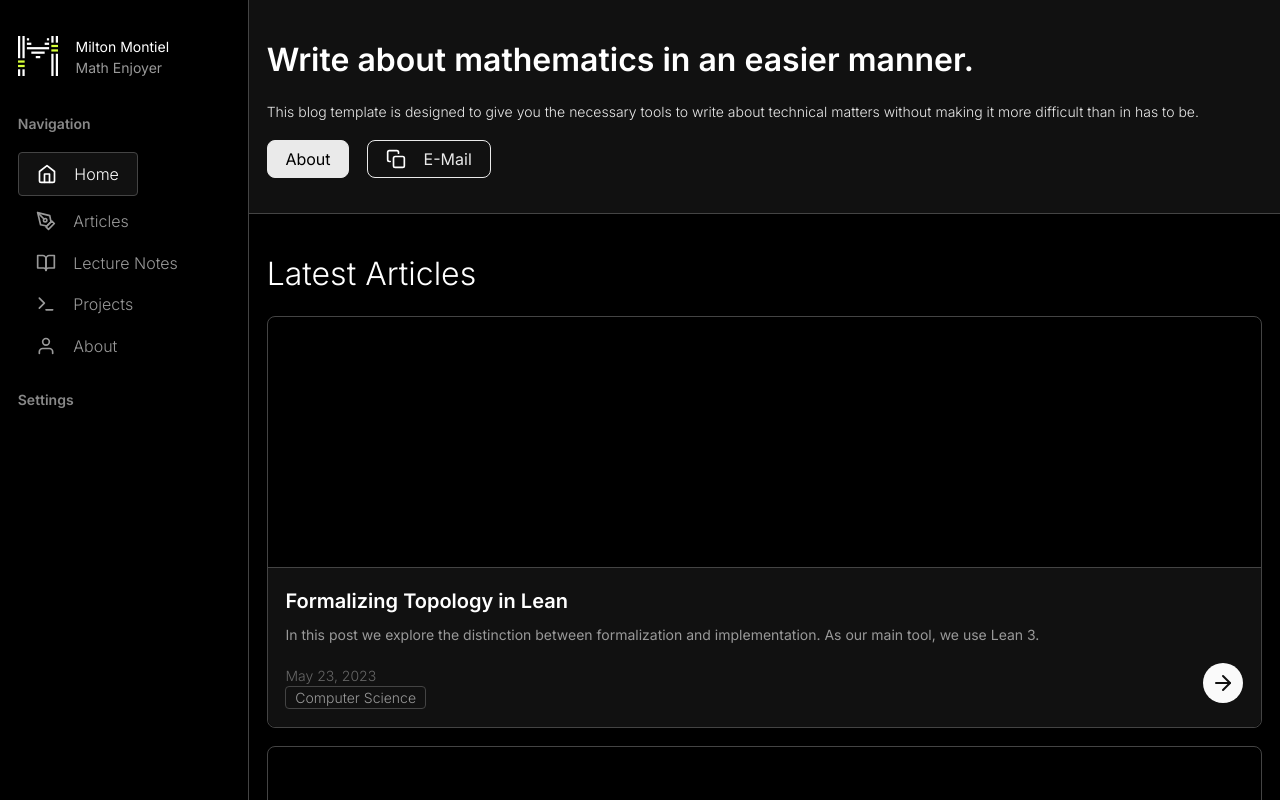
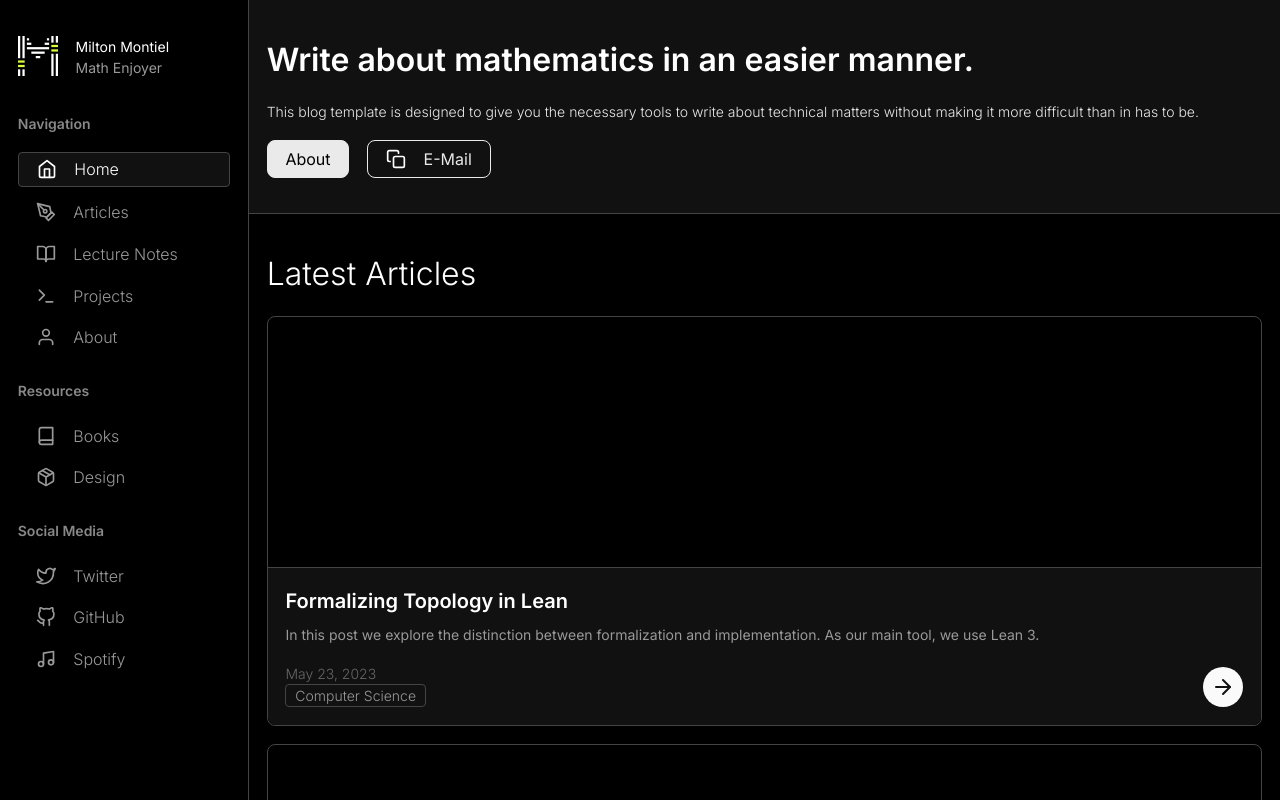
Before and after one commit to MiltMont/Functorial, a Next.js app: page / in a window 1280 px wide. Shown: the top 800 px of the page. Built offline with nearby package versions, Linux system fonts and the light colour scheme.

Commit message:
Stopped nesting <a> and <button>

```diff
--- a/components/ArticleCard/index.tsx
+++ b/components/ArticleCard/index.tsx
@@ -40,9 +40,8 @@ const ArticleCard: FC<Props> = ({ title, summary, date, slug, tag }) => {
             <Card.Date>{date}</Card.Date>
             <Badge content={tag} />
           </Flex>
-          <Link href={`articles/${slug}`}>
-            <Icon icon="round-button" button />
-          </Link>
+
+          <Icon icon="round-button" href={`articles/${slug}`} />
         </Flex>
       </Box>
     </Card.Container>
--- a/components/Button/css.ts
+++ b/components/Button/css.ts
@@ -121,6 +121,8 @@ const Style = styled.button<Props>`
   &:hover {
     ${(props) => variants[props.variant][props.fill].hover}
   }
+
+  cursor: pointer;
 `;
 
 export default Style;
--- a/components/Button/index.tsx
+++ b/components/Button/index.tsx
@@ -1,4 +1,4 @@
-import { FC } from "react";
+import { Component, FC } from "react";
 import Style from "./css";
 import Link from "next/link";
 import { MouseEventHandler } from "react";
@@ -22,8 +22,8 @@ const Button: FC<Props> = ({
 }) => {
   if (href) {
     return (
-      <Link href={href} style={{ textDecoration: "none" }}>
-        <Style fill={fill} variant={variant} width={width}>
+      <Link href={href} style={{ textDecoration: "none" }} legacyBehavior>
+        <Style fill={fill} variant={variant} width={width} as={"a"}>
           {children}
         </Style>
       </Link>
--- a/components/LectureCard/index.tsx
+++ b/components/LectureCard/index.tsx
@@ -35,9 +35,8 @@ const LectureCard: FC<Props> = ({ title, slug, image, docType }) => {
               <Badge content={type} variant="warning" key={i} />
             ))}
           </Flex>
-          <Link href={`lectures/${slug}`}>
-            <Icon icon="round-button" button />
-          </Link>
+
+          <Icon icon="round-button" href={`lectures/${slug}`} />
         </Flex>
       </Box>
     </Style.Container>
--- a/components/MobileNav/MobileNav.tsx
+++ b/components/MobileNav/index.tsx
@@ -139,21 +139,6 @@ const MobileNav: FC = () => {
               </Link>
             ))}
             <Spacer />
-            <Style.Section>Social Media</Style.Section>
-            {Global.socialMedia.map((item) => (
-              <Link
-                href={item.url}
-                style={{ textDecoration: "none" }}
-                key={item.label}
-              >
-                <Style.Item state="inactive">
-                  <Icon icon={item.icon} color={theme.colors.accent6} button />
-
-                  {item.label}
-                </Style.Item>
-              </Link>
-            ))}
-            <Spacer />
             <Style.Section>Resources</Style.Section>
             {Global.resources.map((item) => (
               <Link
@@ -179,6 +164,21 @@ const MobileNav: FC = () => {
                 </AlertDialog.Action>
               </Link>
             ))}
+            <Spacer />
+            <Style.Section>Social Media</Style.Section>
+            {Global.socialMedia.map((item) => (
+              <Link
+                href={item.url}
+                style={{ textDecoration: "none" }}
+                key={item.label}
+              >
+                <Style.Item state="inactive">
+                  <Icon icon={item.icon} color={theme.colors.accent6} button />
+
+                  {item.label}
+                </Style.Item>
+              </Link>
+            ))}
           </Style.Container>
         </AlertDialog.Content>
       </AlertDialog.Portal>
--- a/components/SideBard/index.tsx
+++ b/components/SideBard/index.tsx
@@ -23,18 +23,11 @@ const variant = {
     color: theme.colors.foreground,
     backgroundColor: theme.colors.accent1,
     border: `1px solid ${theme.colors.accent3}`,
-    paddingTop: base(1 / 2),
-    paddingBottom: base(1 / 2),
-    padding: theme.space[2],
-    width: "100%",
   },
   inactive: {
     color: theme.colors.accent6,
     backgroundColor: "none",
     border: "none",
-    paddingTop: base(1 / 4),
-    paddingBottom: base(1 / 4),
-    width: "100%",
   },
 };
 
@@ -73,8 +66,8 @@ const S = {
     border-radius: ${theme.borderRadius[1]};
     padding-left: ${theme.space[1]};
     padding-right: ${theme.space[1]};
-    padding-top: ${(props) => variant[props.state].paddingTop};
-    padding-bottom: ${(props) => variant[props.state].paddingBottom};
+    padding-top: ${base(1 / 4)};
+    padding-bottom: ${base(1 / 4)};
     margin-bottom: ${base(1 / 2)};
 
     width: 100%;
@@ -82,7 +75,6 @@ const S = {
     background-color: ${(props) => variant[props.state].backgroundColor};
     border: ${(props) => variant[props.state].border};
     color: ${(props) => variant[props.state].color};
-    width: ${(props) => variant[props.state].width};
   `,
 };
 
@@ -104,10 +96,8 @@ const SideBar: FC = () => {
         </Box>
       </Flex>
       <Spacer size={2} />
-      <Flex
-        style={{ paddingLeft: theme.space[1] }}
-        direction="column"
-        alignItems="start"
+      <Box
+        style={{ paddingLeft: theme.space[1], paddingRight: theme.space[1] }}
       >
         <S.Section>Navigation</S.Section>
         {Global.navigation.map((item) => (
@@ -124,15 +114,55 @@ const SideBar: FC = () => {
                     ? theme.colors.foreground
                     : theme.colors.accent6
                 }
-                button
+                size={20}
               />
               {item.label}
             </S.Item>
           </Link>
         ))}
-        <Spacer size={1} />
-        <S.Section>Settings</S.Section>
-      </Flex>
+        <Spacer />
+        <S.Section>Resources</S.Section>
+        {Global.resources.map((item) => (
+          <Link
+            href={item.url}
+            style={{ textDecoration: "none" }}
+            key={item.label}
+          >
+            <S.Item state={router.route === item.url ? "active" : "inactive"}>
+              <Icon
+                icon={item.icon}
+                color={
+                  router.route === item.url
+                    ? theme.colors.foreground
+                    : theme.colors.accent6
+                }
+              />
+              {item.label}
+            </S.Item>
+          </Link>
+        ))}
+        <Spacer />
+        <S.Section>Social Media</S.Section>
+        {Global.socialMedia.map((item) => (
+          <Link
+            href={item.url}
+            style={{ textDecoration: "none" }}
+            key={item.label}
+          >
+            <S.Item state={router.route === item.url ? "active" : "inactive"}>
+              <Icon
+                icon={item.icon}
+                color={
+                  router.route === item.url
+                    ? theme.colors.foreground
+                    : theme.colors.accent6
+                }
+              />
+              {item.label}
+            </S.Item>
+          </Link>
+        ))}
+      </Box>
     </S.Container>
   );
 };
--- a/components/Toast/css.ts
+++ b/components/Toast/css.ts
@@ -16,6 +16,7 @@ export const S = {
     column-gap: ${theme.space[1]};
     align-items: center;
   `,
+
   Viewport: styled(ToastComponent.Viewport)`
     display: flex;
     flex-direction: column;
--- a/components/utils/Icon.tsx
+++ b/components/utils/Icon.tsx
@@ -16,6 +16,7 @@ import {
   Copy,
 } from "react-feather";
 import { RoundButton } from "../graphics/RoundButton";
+import Link from "next/link";
 
 type Props = {
   icon: string;
@@ -23,6 +24,7 @@ type Props = {
   color?: string;
   strokeWidth?: number;
   button?: boolean;
+  href?: string;
 };
 
 const iconSelector: FC<Props> = (props) => {
@@ -64,10 +66,13 @@ const Icon: FC<Props> = ({
   color = theme.colors.foreground,
   strokeWidth = 2,
   button = false,
+  href,
 }) => {
   const props = { icon, size, color, strokeWidth, button };
   if (button) {
     return <button style={{ all: "unset" }}>{iconSelector(props)}</button>;
+  } else if (href) {
+    return <Link href={href}>{iconSelector(props)}</Link>;
   } else {
     return iconSelector(props);
   }
--- a/pages/_app.tsx
+++ b/pages/_app.tsx
@@ -3,7 +3,7 @@ import GlobalStyle from "../styles/GlobalStyle";
 import theme from "../styles/Theme";
 import { ThemeProvider } from "styled-components";
 import { Inter } from "next/font/google";
-import MobileNav from "../components/MobileNav/MobileNav";
+import MobileNav from "../components/MobileNav";
 import * as Toast from "@radix-ui/react-toast";
 import SideBar from "../components/SideBard";
 import { base } from "../utils/base";
```
Also changed, not shown: 1 other file (tests, documents, lock files or other folders).
